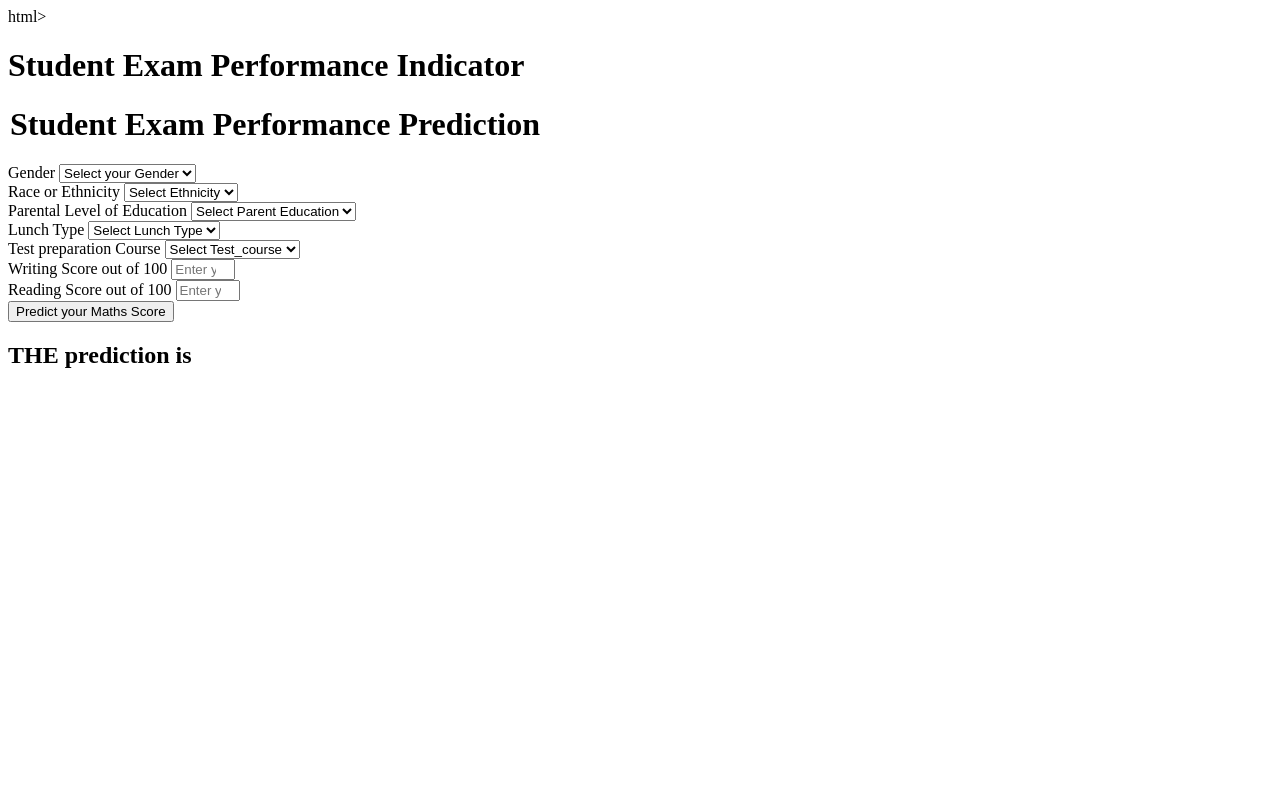
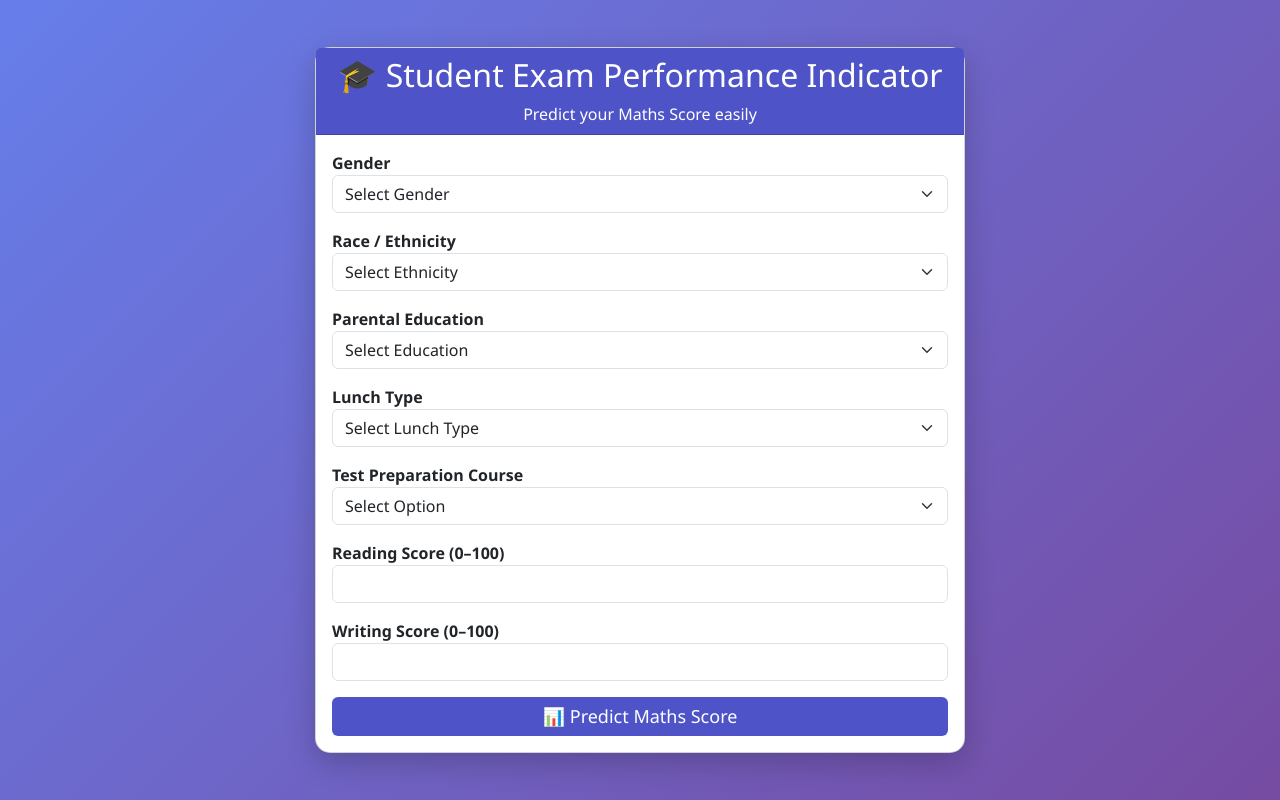
Before and after one commit to jeeva-eng/ML-Project, a Flask app: page /predictdata in a window 1280 px wide. Run offline with Flask 3, Linux system fonts and the light colour scheme.

Commit message:
Changes in HTML

```diff
--- a/templates/home.html
+++ b/templates/home.html
@@ -1,111 +1,146 @@
-html>
+<!DOCTYPE html>
+<html lang="en">
+<head>
+    <meta charset="UTF-8">
+    <title>Student Exam Performance Predictor</title>
+
+    <!-- Bootstrap CDN -->
+    <link href="https://cdn.jsdelivr.net/npm/bootstrap@5.3.2/dist/css/bootstrap.min.css" rel="stylesheet">
+
+    <style>
+        body {
+            min-height: 100vh;
+            background: linear-gradient(135deg, #667eea, #764ba2);
+            display: flex;
+            align-items: center;
+            justify-content: center;
+            font-family: 'Segoe UI', sans-serif;
+        }
+
+        .card {
+            width: 100%;
+            max-width: 650px;
+            border-radius: 15px;
+            box-shadow: 0 10px 30px rgba(0,0,0,0.2);
+        }
+
+        .card-header {
+            background: #4e54c8;
+            color: white;
+            text-align: center;
+            border-radius: 15px 15px 0 0;
+        }
+
+        label {
+            font-weight: 600;
+        }
+
+        .btn-primary {
+            background: #4e54c8;
+            border: none;
+            font-size: 18px;
+        }
+
+        .btn-primary:hover {
+            background: #3b40a4;
+        }
+
+        .result-box {
+            margin-top: 20px;
+            padding: 15px;
+            background: #f1f3ff;
+            border-left: 5px solid #4e54c8;
+            font-size: 18px;
+            font-weight: bold;
+        }
+    </style>
+</head>
+
 <body>
-    <div class="login">
-       <h1>Student Exam Performance Indicator</h1>
 
-       <form action="{{ url_for('predict_datapoint')}}" method="post">
-        <h1>
-            <legend>Student Exam Performance Prediction</legend>
-        </h1>
+<div class="card">
+    <div class="card-header">
+        <h2>🎓 Student Exam Performance Indicator</h2>
+        <p class="mb-0">Predict your Maths Score easily</p>
+    </div>
+
+    <div class="card-body">
+        <form action="{{ url_for('predict_datapoint') }}" method="post">
+
             <div class="mb-3">
-            <label class="form-label">Gender</label>
-            <select class="form-control" name="gender" placeholder="Enter you Gender" required>
-                <option class="placeholder" selected disabled value="">Select your Gender</option>
-                <option value="male">
-                    Male
-                </option>
-                <option value="female">
-                    Female
-                </option>
+                <label>Gender</label>
+                <select class="form-select" name="gender" required>
+                    <option disabled selected>Select Gender</option>
+                    <option value="male">Male</option>
+                    <option value="female">Female</option>
                 </select>
             </div>
+
             <div class="mb-3">
-            <label class="form-label">Race or Ethnicity</label>
-            <select class="form-control" name="ethnicity" placeholder="Enter you ethnicity" required>
-                <option class="placeholder" selected disabled value="">Select Ethnicity</option>
-                <option value="group A">
-                    Group A
-                </option>
-                <option value="group B">
-                    Group B
-                </option>
-                <option value="group C">
-                    Group C
-                </option>
-                <option value="group D">
-                    Group D
-                </option>
-                <option value="group E">
-                    Group E
-                </option>
+                <label>Race / Ethnicity</label>
+                <select class="form-select" name="ethnicity" required>
+                    <option disabled selected>Select Ethnicity</option>
+                    <option value="group A">Group A</option>
+                    <option value="group B">Group B</option>
+                    <option value="group C">Group C</option>
+                    <option value="group D">Group D</option>
+                    <option value="group E">Group E</option>
                 </select>
             </div>
+
             <div class="mb-3">
-            <label class="form-label">Parental Level of Education</label>
-            <select class="form-control" name="parental_level_of_education"
-                placeholder="Enter you Parent Education" required>
-                <option class="placeholder" selected disabled value="">Select Parent Education</option>
-                <option value="associate's degree">
-                    associate's degree
-                </option>
-                <option value="bachelor's degree">
-                    bachelor's degree
-                </option>
-                <option value="high school">
-                    high school
-                </option>
-                <option value="master's degree">
-                    master's degree
-                </option>
-                <option value="some college">
-                    some college
-                </option>
-                <option value="some high school">
-                    some high school
-                </option>
+                <label>Parental Education</label>
+                <select class="form-select" name="parental_level_of_education" required>
+                    <option disabled selected>Select Education</option>
+                    <option value="associate's degree">Associate's Degree</option>
+                    <option value="bachelor's degree">Bachelor's Degree</option>
+                    <option value="high school">High School</option>
+                    <option value="master's degree">Master's Degree</option>
+                    <option value="some college">Some College</option>
+                    <option value="some high school">Some High School</option>
                 </select>
             </div>
+
             <div class="mb-3">
-            <label class="form-label">Lunch Type</label>
-            <select class="form-control" name="lunch" placeholder="Enter you Lunch" required>
-                <option class="placeholder" selected disabled value="">Select Lunch Type</option>
-                <option value="free/reduced">
-                    free/reduced
-                </option>
-                <option value="standard">
-                    standard
-                </option>
+                <label>Lunch Type</label>
+                <select class="form-select" name="lunch" required>
+                    <option disabled selected>Select Lunch Type</option>
+                    <option value="free/reduced">Free / Reduced</option>
+                    <option value="standard">Standard</option>
                 </select>
             </div>
+
             <div class="mb-3">
-            <label class="form-label">Test preparation Course</label>
-            <select class="form-control" name="test_preparation_course" placeholder="Enter you Course"
-                required>
-                <option class="placeholder" selected disabled value="">Select Test_course</option>
-                <option value="none">
-                    None
-                </option>
-                <option value="completed">
-                    Completed
-                </option>
+                <label>Test Preparation Course</label>
+                <select class="form-select" name="test_preparation_course" required>
+                    <option disabled selected>Select Option</option>
+                    <option value="none">None</option>
+                    <option value="completed">Completed</option>
                 </select>
             </div>
+
             <div class="mb-3">
-            <label class="form-label">Writing Score out of 100</label>
-            <input class="form-control" type="number" name="reading_score"
-                placeholder="Enter your Reading score" min='0' max='100' />
+                <label>Reading Score (0–100)</label>
+                <input type="number" class="form-control" name="reading_score" min="0" max="100" required>
             </div>
+
             <div class="mb-3">
-            <label class="form-label">Reading Score out of 100</label>
-            <input class="form-control" type="number" name="writing_score"
-                placeholder="Enter your Reading Score" min='0' max='100' />
+                <label>Writing Score (0–100)</label>
+                <input type="number" class="form-control" name="writing_score" min="0" max="100" required>
             </div>
-        <div class="mb-3">
-            <input class="btn btn-primary" type="submit" value="Predict your Maths Score" required />
+
+            <div class="d-grid">
+                <button class="btn btn-primary">📊 Predict Maths Score</button>
             </div>
         </form>
-    <h2>
-       THE  prediction is {{results}}
-    </h2>
-   <body>
+
+        {% if results %}
+        <div class="result-box">
+            🎯 Predicted Maths Score: <span class="text-primary">{{ results }}</span>
+        </div>
+        {% endif %}
+    </div>
+</div>
+
+</body>
 </html>
```
Lines whose indentation alone changed are shown as unchanged.
